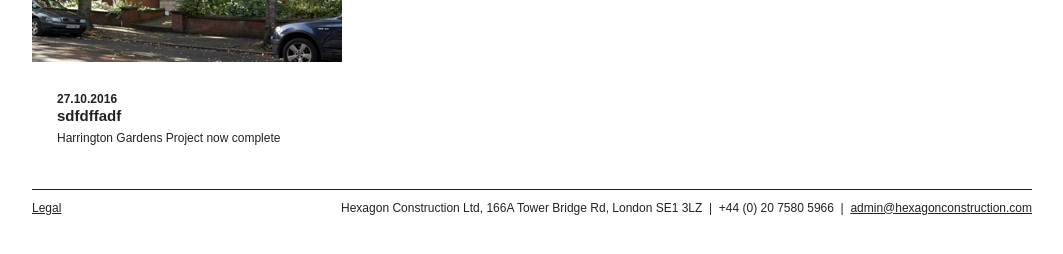
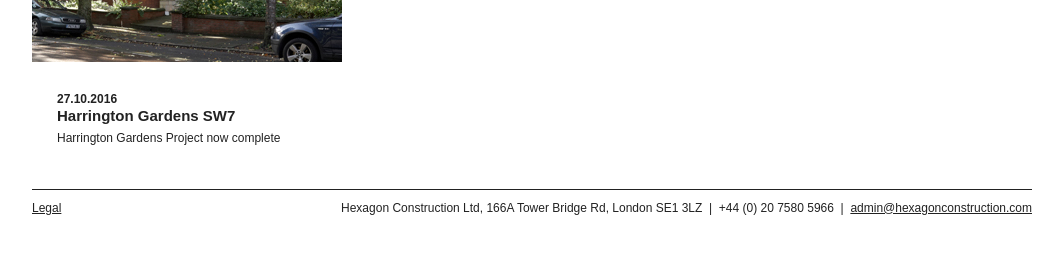
Before and after one commit to joeegan/hexagon-siteleaf, a Jekyll site: the page built from index.markdown, in a window 1280 px wide and 900 px high, scrolled down 2289 px. Shown: the part 610-864 px from the top of the window, without its empty margins (108-1171 px from the left). Built offline with Jekyll 4.4.1, drawn with Linux system fonts in a browser that asks for light colours; some web fonts are replaced.

Commit message:
Updated Sdfdffadf

```diff
--- a/_latest-news/sdfdffadf.markdown
+++ b/_latest-news/sdfdffadf.markdown
@@ -1,5 +1,5 @@
 ---
-title: sdfdffadf
+title: Harrington Gardens SW7
 date: 2016-10-27 19:43:00 Z
 Date: 2016-10-27 00:00:00 Z
 ---
```
